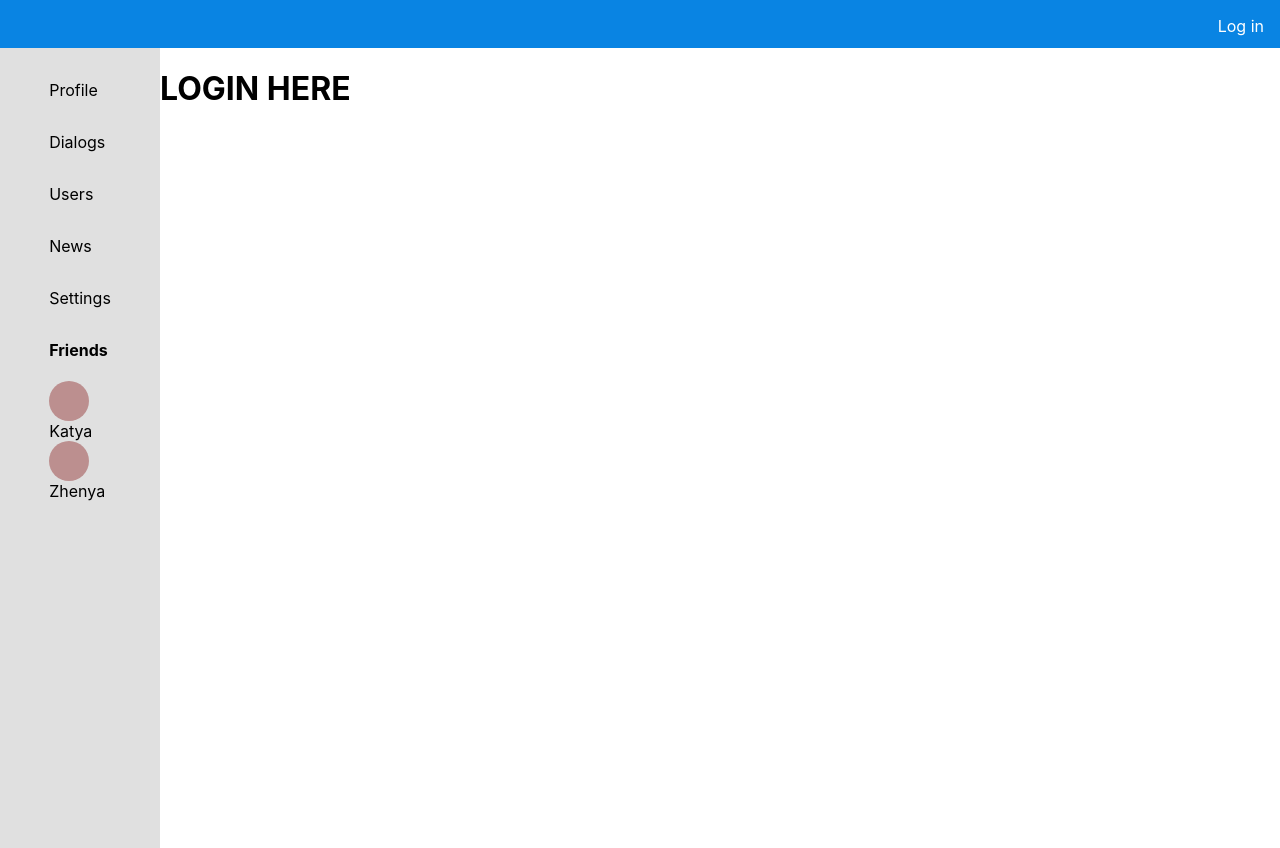
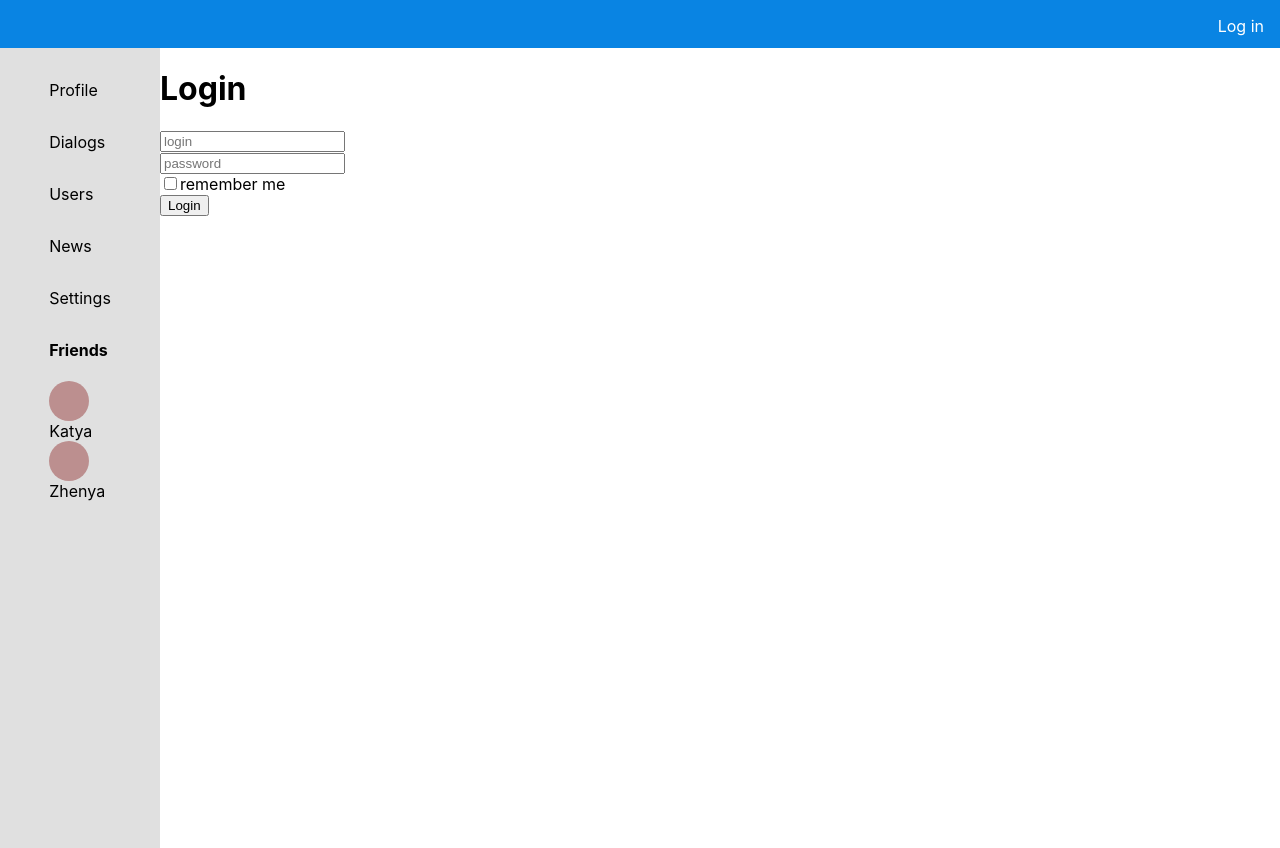
Before and after one commit to AgarkovRoman/social-network-app, a React (Create React App) app: page /login in a window 1280 px wide. Built offline with nearby package versions, Linux system fonts and the light colour scheme; no server answers.

Commit message:
add redux form

```diff
--- a/package.json
+++ b/package.json
@@ -14,6 +14,7 @@
     "react-router-dom": "^5.2.0",
     "react-scripts": "3.4.1",
     "redux": "^4.0.5",
+    "redux-form": "^8.3.6",
     "redux-thunk": "^2.3.0"
   },
   "scripts": {
--- a/src/components/Login/Login.js
+++ b/src/components/Login/Login.js
@@ -1,7 +1,33 @@
 import React from 'react'
+import { Field, reduxForm } from 'redux-form'
+
+const LoginForm = (props) => {
+    return <form onSubmit={props.handleSubmit}>
+        <div>
+            <Field placeholder={'login'} name={'login'} component={'input'} />
+        </div>
+        <div>
+            <Field placeholder={'password'} name={'password'} component={'input'} />
+        </div>
+        <div>
+            <Field type={'checkbox'} name={'rememberMe'} component={'input'} />remember me
+            </div>
+        <button>Login</button>
+    </form>
+}
+
+const LoginReduxForm = reduxForm({ form: 'login' })(LoginForm)
 
 const Login = (props) => {
-    return <h1>LOGIN HERE</h1>
+
+    const onSubmit = (formData) => {
+        console.log(formData)
+    }
+
+    return <div>
+        <h1>Login</h1>
+        <LoginReduxForm onSubmit={onSubmit} />
+    </div>
 }
 
 export default Login;
--- a/src/redux/redux-store.js
+++ b/src/redux/redux-store.js
@@ -4,12 +4,14 @@
 import usersReducer from "./users-reducer";
 import authReducer from "./auth-reducer";
 import thunkMiddleware from 'redux-thunk';
+import { reducer as formReducer } from 'redux-form'
 
 let reducers = combineReducers({
     profilePage: profileReducer,
     dialogsPage: dialogsReducer,
     usersPage: usersReducer,
     auth: authReducer,
+    form: formReducer,
 });
 
 let store = createStore(reducers, applyMiddleware(thunkMiddleware));
```
Also changed, not shown: src/components/Profile/ProfileStatus/ProfileStatus.js (+10 -1 lines), 1 other file (tests, documents, lock files or other folders).
